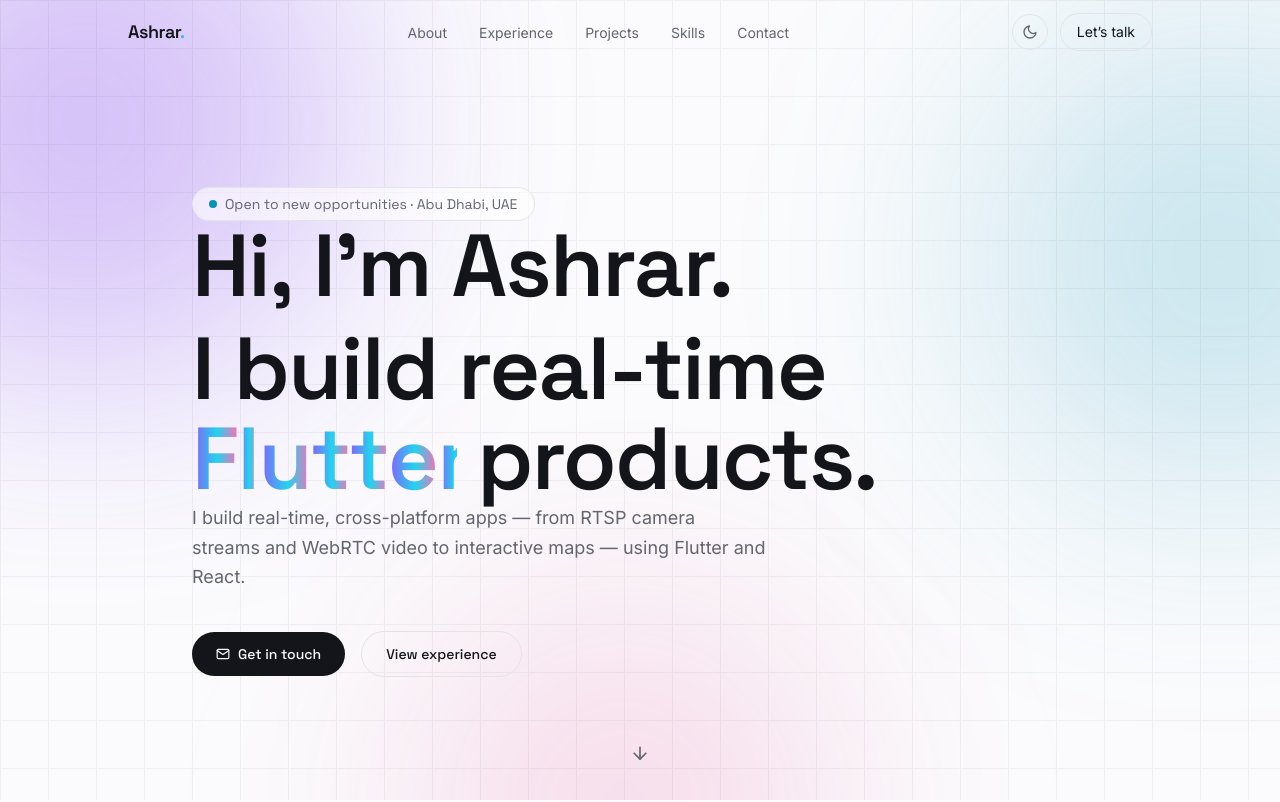
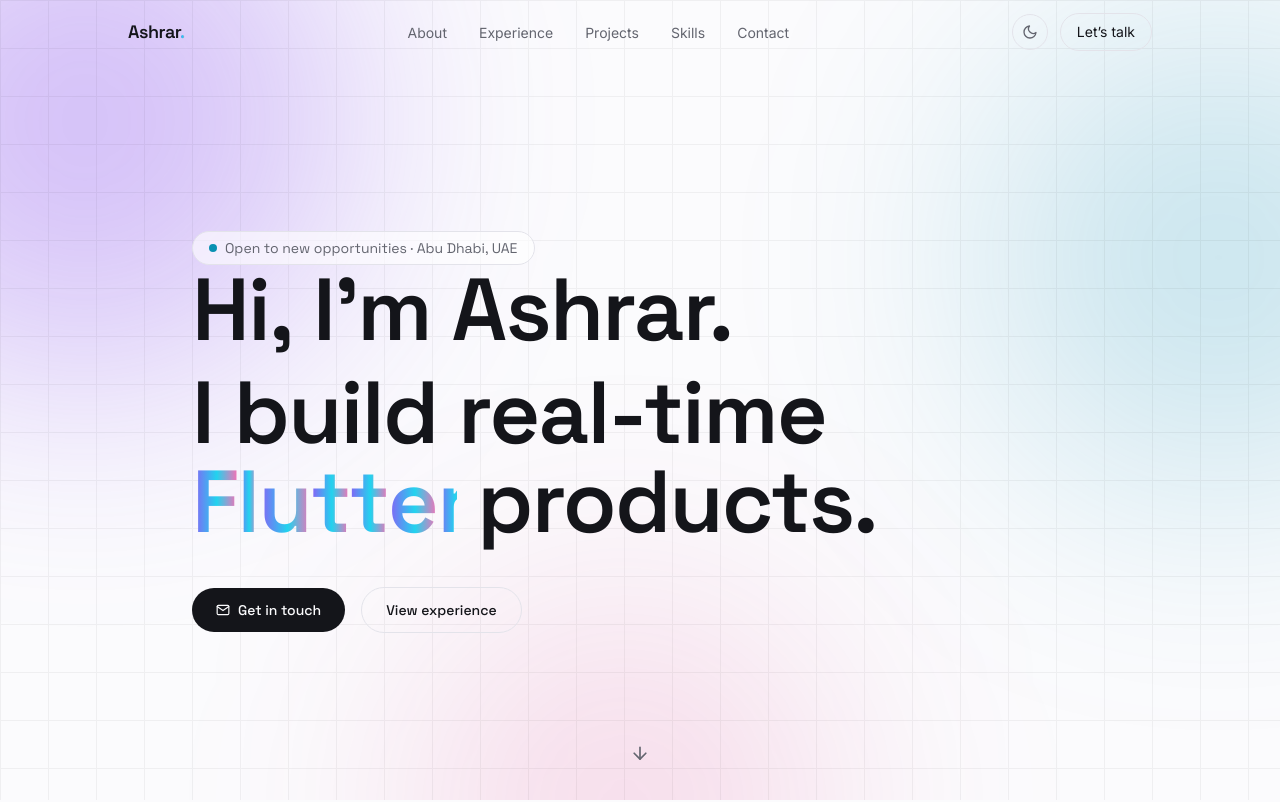
Before and after one commit to fdev23-ai/ashrar-portfolio, a React (Vite) app: page / in a window 1280 px wide. Shown: the top 802 px of the page. Built offline with nearby package versions, Linux system fonts and the light colour scheme.

Commit message:
Remove redundant hero tagline paragraph
It just restated the headline above it in different words.

```diff
--- a/src/components/Hero.tsx
+++ b/src/components/Hero.tsx
@@ -38,19 +38,10 @@ export default function Hero() {
           </motion.span>
         </h1>
 
-        <motion.p
-          initial={{ opacity: 0, y: 14 }}
-          animate={{ opacity: 1, y: 0 }}
-          transition={{ delay: 0.9, duration: 0.6 }}
-          className="mt-8 max-w-xl text-lg leading-relaxed text-mist"
-        >
-          {profile.tagline}
-        </motion.p>
-
         <motion.div
           initial={{ opacity: 0, y: 14 }}
           animate={{ opacity: 1, y: 0 }}
-          transition={{ delay: 1.05, duration: 0.6 }}
+          transition={{ delay: 0.85, duration: 0.6 }}
           className="mt-10 flex flex-wrap items-center gap-4"
         >
           <MagneticButton
--- a/src/data/resume.ts
+++ b/src/data/resume.ts
@@ -7,8 +7,6 @@ export const profile = {
   email: 'asraraha0@gmail.com',
   linkedin: 'https://linkedin.com/in/asrar-ahmed-5ba36a18a',
   github: 'https://github.com/asrarahmed', // update to your actual GitHub username
-  tagline:
-    'I build real-time, cross-platform apps — from RTSP camera streams and WebRTC video to interactive maps — using Flutter and React.',
   about:
     'Software developer with a Flutter-first background and growing React expertise, currently building a real-time surveillance and monitoring platform for Web and iOS. Comfortable across the stack — from live video streaming and PTZ camera control to translating Figma designs into pixel-accurate, responsive UI. Shipped apps to both the App Store and Play Store, and enjoys solving problems where real-time data, maps, and performance intersect.',
 }
```
